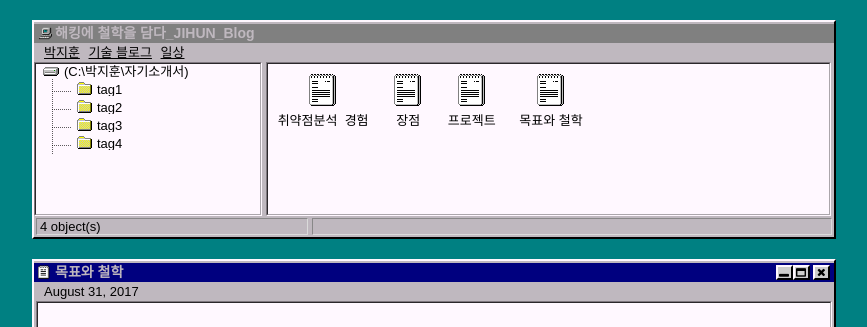
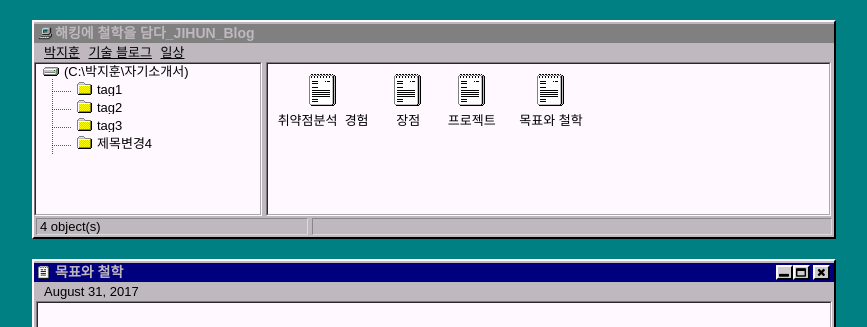
Before and after one commit to easy-day/easy-day.github.io, a Jekyll site: the page built from _posts/2017-08-31-lorem-ipsum.md, in a window 1280 px wide. Shown: the top 327 px of the page, without its empty margins (206-1073 px from the left). Built offline with Jekyll 4.4.1, drawn with Linux system fonts in a browser that asks for light colours.

Commit message:
Update 2017-08-31-lorem-ipsum.md

```diff
--- a/_posts/2017-08-31-lorem-ipsum.md
+++ b/_posts/2017-08-31-lorem-ipsum.md
@@ -1,7 +1,7 @@
 ---
 layout: default
 title: "목표와 철학"
-tags: tag4
+tags: 제목변경4
 ---
 
 ## Lorem Ipsum
```
